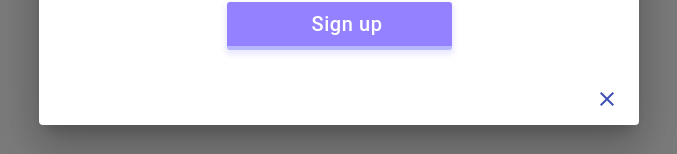
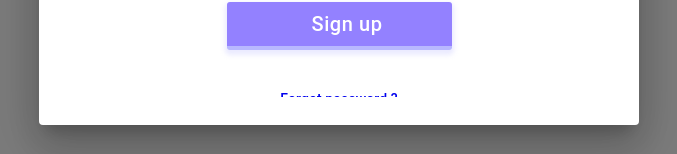
Before and after one commit to FairyFox5700/Time-Tracking_React-Frontend, a React (Create React App) app: page /signup in a window 1280 px wide. Shown: the part 643-797 px from the top of the page, without its empty margins (301-978 px from the left). Built offline with nearby package versions, Linux system fonts and the light colour scheme; a web font is replaced by a local one.

Commit message:
removed close button on login form

```diff
--- a/src/components/popup/formPopup.tsx
+++ b/src/components/popup/formPopup.tsx
@@ -22,7 +22,6 @@
       <DialogContent>{children}</DialogContent>
       <DialogActions>
         <Button onClick={() => setOpenPopup(false)} color="primary">
-          <CloseIcon />
         </Button>
       </DialogActions>
     </Dialog>
```
